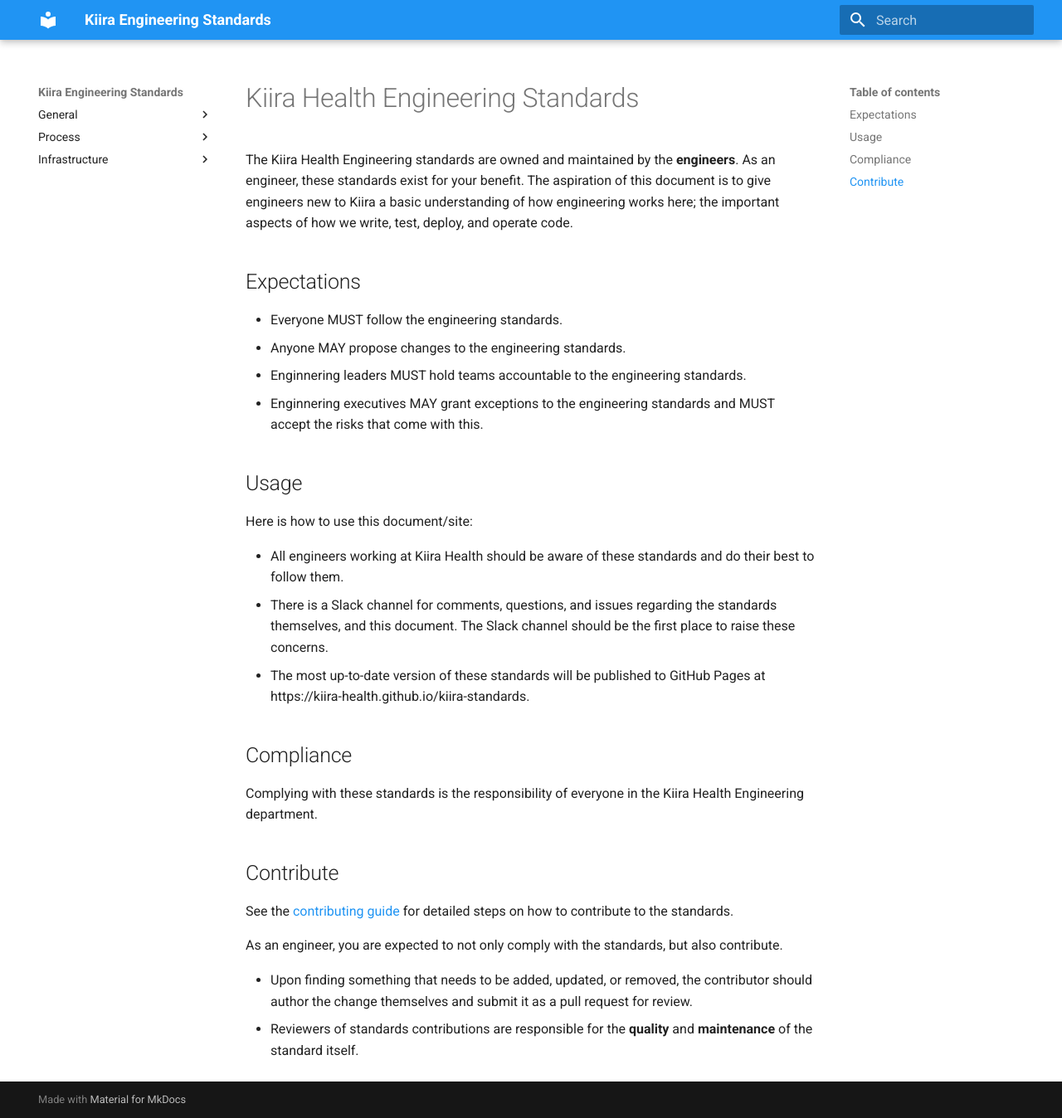
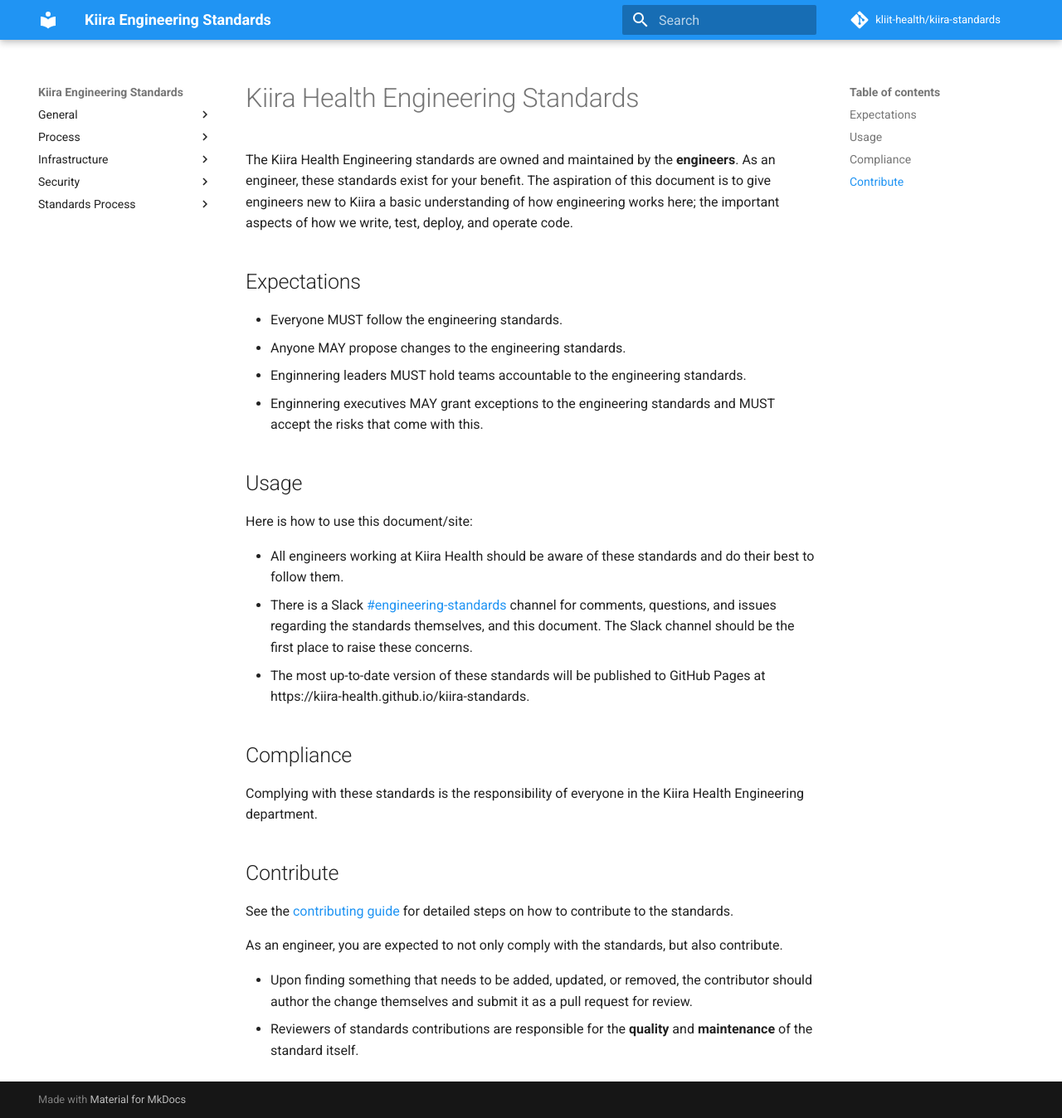
Before and after one commit to kliit-health/kiira-standards, an MkDocs documentation site: the page built from src/index.md, in a window 1280 px wide and 1348 px high. Shown: the whole window at 83% size. Built offline with MkDocs 1.6.1 and Material for MkDocs 9.7.7, drawn with Linux system fonts in a browser that asks for light colours; comment, search, counter and statistics services are not loaded; part of the change alters nothing that is shown.

```diff
--- a/mkdocs.yml
+++ b/mkdocs.yml
@@ -1,4 +1,7 @@
 site_name: Kiira Engineering Standards
+repo_url: https://github.com/kliit-health/kiira-standards
+repo_name: kliit-health/kiira-standards
+edit_uri: edit/main/src/
 docs_dir: src
 theme:
   name: material
@@ -9,13 +12,37 @@ theme:
 
 nav:
   - General:
-    - Contributing: general-contributing.md
+    - Mobile Applications: general-mobile.md
+    - REST API Design: general-rest-api.md
+    - Microservices: general-microservices.md
+    - Languages: general-languages.md
+    - Globalization & Localization: general-localization.md
+    - SaaS Applications: general-saas.md
+    - Database Design: general-database.md
   - Process:
+    - Environments: process-environments.md
+    - Source Code: process-source-code.md
     - Branching: process-branching.md
     - CI/CD: process-cicd.md
+    - Code Reviews: process-code-reviews.md
     - Unit Testing: process-unit-testing.md
     - Integration Testing: process-integration-testing.md
+    - References:
+      - Git: process-references-git.md
+      - Code Review: process-references-code-review.md
+      - Testing: process-references-testing.md
   - Infrastructure:
-    - Microservices: infra-microservices.md
+    - GCP and Firebase: infra-gcp.md
     - Serverless: infra-serverless.md
-    - GCP and Firebase: infra-gcp.md
+    - Messaging: infra-messaging.md
+  - Security:
+    - Credentials: security-credentials.md
+    - HIPAA: security-hipaa.md
+    - SOC: security-soc.md
+  - Standards Process:
+    - Contributing: standards-contributing.md
+
+markdown_extensions:
+  - toc:
+      permalink: true
+  - admonition
--- a/src/index.md
+++ b/src/index.md
@@ -14,7 +14,7 @@ The Kiira Health Engineering standards are owned and maintained by the __enginee
 Here is how to use this document/site:
 
 - All engineers working at Kiira Health should be aware of these standards and do their best to follow them.
-- There is a Slack channel for comments, questions, and issues regarding the standards themselves, and this document. The Slack channel should be the first place to raise these concerns.
+- There is a Slack [#engineering-standards](slack://channel?team=TSAPM59FH&id=C038WNB8VJM)  channel for comments, questions, and issues regarding the standards themselves, and this document. The Slack channel should be the first place to raise these concerns.
 - The most up-to-date version of these standards will be published to GitHub Pages at https://kiira-health.github.io/kiira-standards.
 
 ## Compliance
```
Also changed, not shown: firebase.json (added), src/standards-contributing.md (renamed from src/general-contributing.md), 4 other files.
